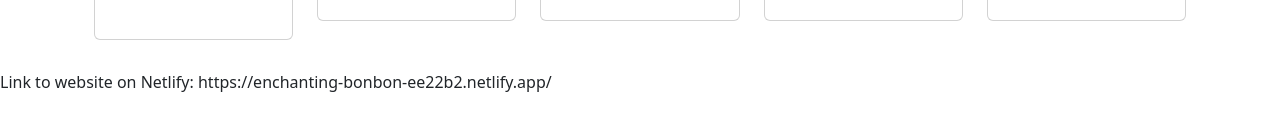
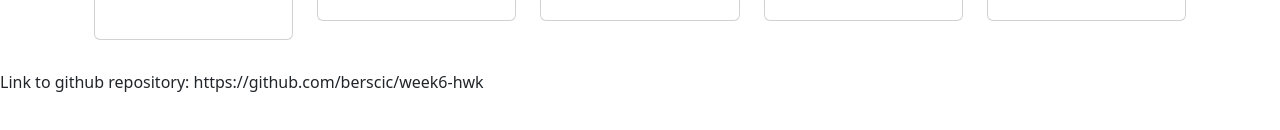
Before and after one commit to berscic/week6-hwk, a plain HTML site: page index.html in a window 1280 px wide. Shown: the part 616-746 px from the top of the page. Drawn offline with nearby package versions, Linux system fonts and the light colour scheme.

Commit message:
removed link to netlify replaced with link to github repository

```diff
--- a/index.html
+++ b/index.html
@@ -86,7 +86,7 @@
 </div>
 </div>
     </div>
-    <p>Link to website on Netlify: https://enchanting-bonbon-ee22b2.netlify.app/</p>
+    <p>Link to github repository: https://github.com/berscic/week6-hwk</p>
     <script src="src/java.js"></script>
   </body>
 </html>
```
